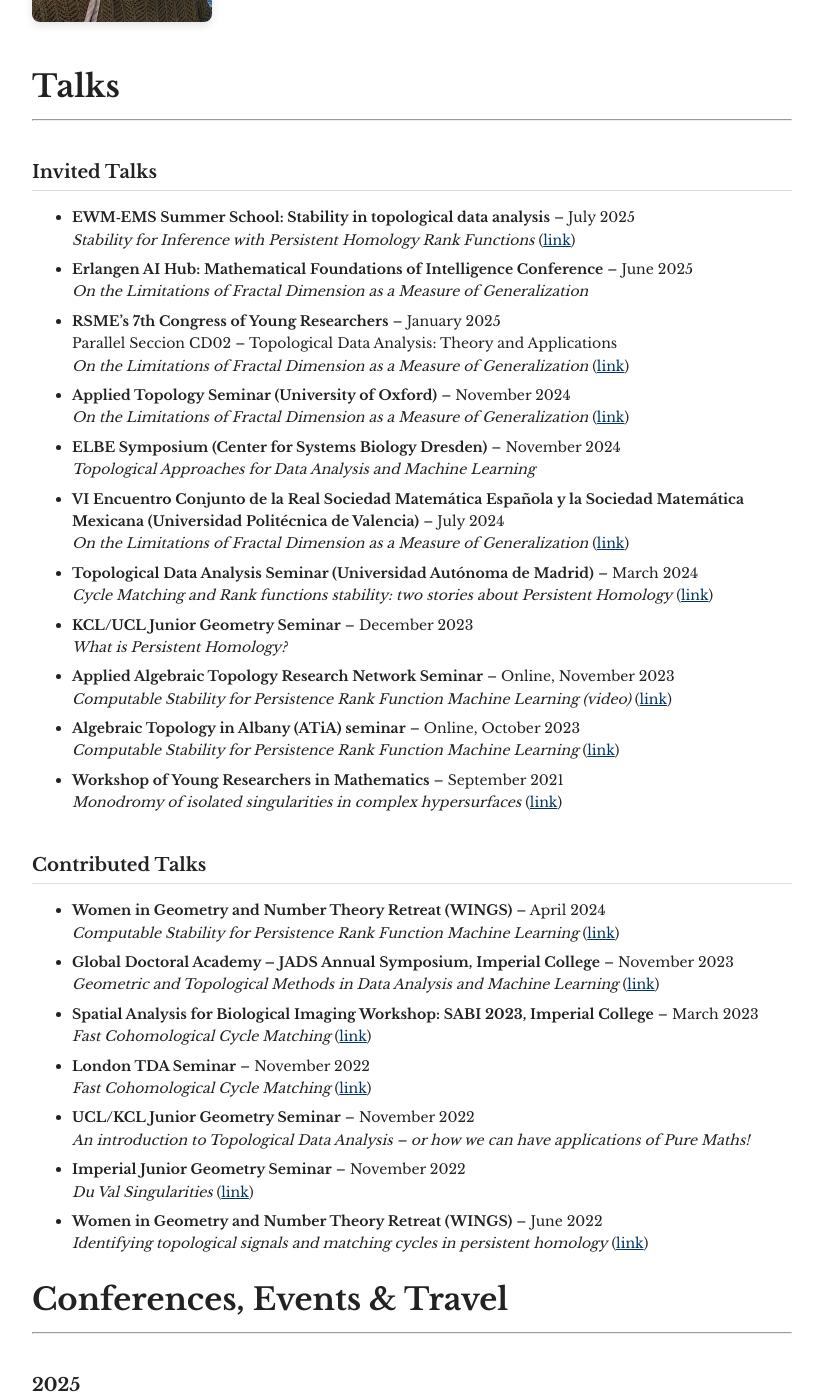
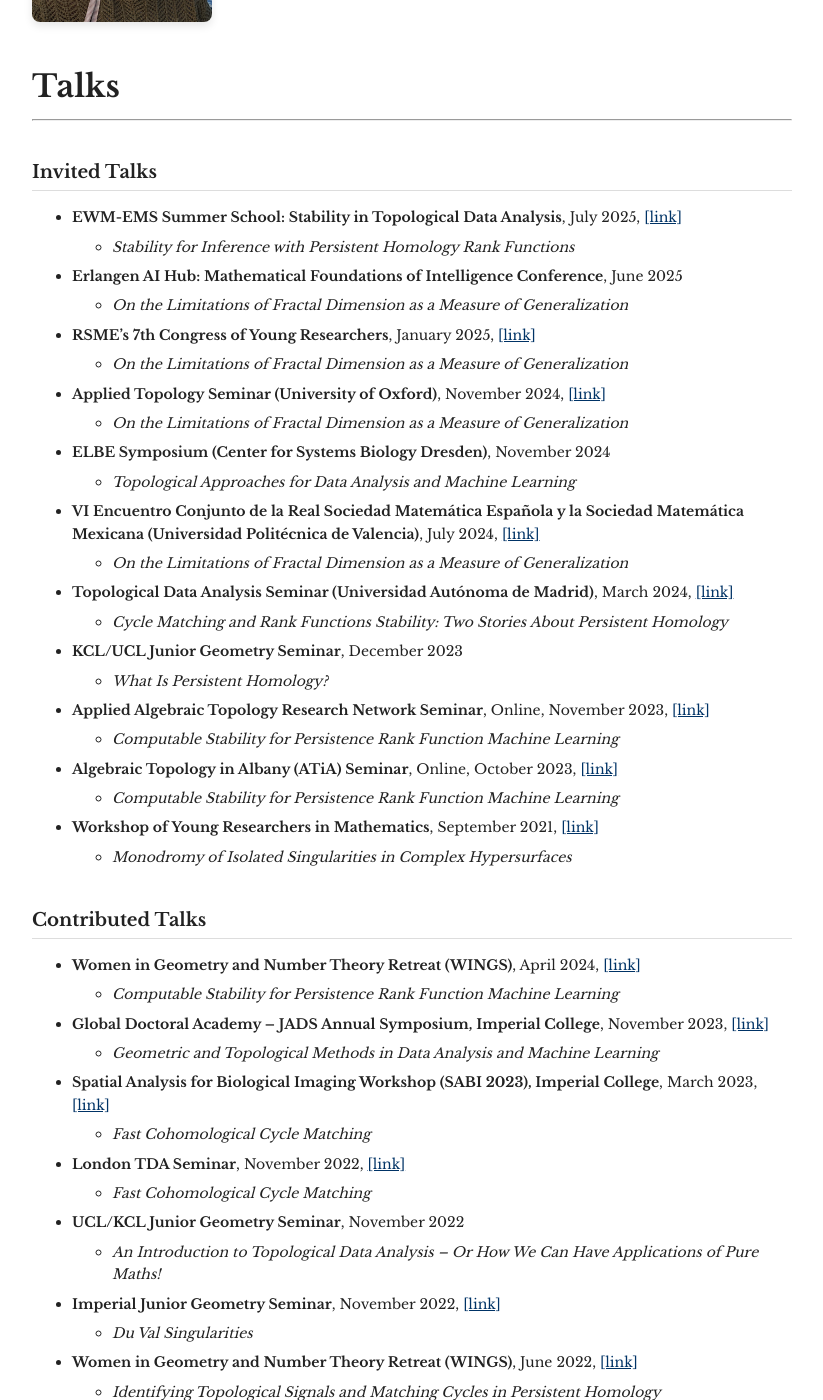
Before and after one commit to inesgare/inesgare.github.io, a Jekyll site: the page built from talks.md, in a window 1280 px wide and 1400 px high, scrolled down 260 px. Shown: the whole window, without its empty margins (228-1051 px from the left). Built offline with Jekyll 4.4.1, drawn with Linux system fonts in a browser that asks for light colours.

Commit message:
modified talks

```diff
--- a/talks.md
+++ b/talks.md
@@ -8,53 +8,53 @@ layout: default
 
 ## Invited Talks
 
-- **EWM‑EMS Summer School: Stability in topological data analysis** – July 2025
-  *Stability for Inference with Persistent Homology Rank Functions* ([link](https://www.mittag-leffler.se/activities/ewm-ems-summer-school-stability-in-topological-data-analysis/))
-- **Erlangen AI Hub: Mathematical Foundations of Intelligence Conference** – June 2025
-  *On the Limitations of Fractal Dimension as a Measure of Generalization*
-- **RSME’s 7th Congress of Young Researchers** – January 2025
-  Parallel Seccion CD02 – Topological Data Analysis: Theory and Applications
-  *On the Limitations of Fractal Dimension as a Measure of Generalization* ([link](https://jovenes2025.rsme.es/paralelaCD02.html))
-- **Applied Topology Seminar (University of Oxford)** – November 2024
-  *On the Limitations of Fractal Dimension as a Measure of Generalization* ([link](https://www.maths.ox.ac.uk/events/list/3368))
-- **ELBE Symposium (Center for Systems Biology Dresden)** – November 2024
-  *Topological Approaches for Data Analysis and Machine Learning*
-- **VI Encuentro Conjunto de la Real Sociedad Matemática Española y la Sociedad Matemática Mexicana (Universidad Politécnica de Valencia)** – July 2024
-  *On the Limitations of Fractal Dimension as a Measure of Generalization* ([link](https://rsme-smm-vi.webs.upv.es/))
-- **Topological Data Analysis Seminar (Universidad Autónoma de Madrid)** – March 2024
-  *Cycle Matching and Rank functions stability: two stories about Persistent Homology* ([link](https://manuelcuerno.github.io/personalpage/tdaseminar))
-- **KCL/UCL Junior Geometry Seminar** – December 2023
-  *What is Persistent Homology?*
-- **Applied Algebraic Topology Research Network Seminar** – Online, November 2023
-  *Computable Stability for Persistence Rank Function Machine Learning (video)* ([link](https://www.aatrn.net/seminar))
-- **Algebraic Topology in Albany (ATiA) seminar** – Online, October 2023
-  *Computable Stability for Persistence Rank Function Machine Learning* ([link](https://albanymath.github.io/ATiA/))
-- **Workshop of Young Researchers in Mathematics** – September 2021
-  *Monodromy of isolated singularities in complex hypersurfaces* ([link](https://blogs.mat.ucm.es/mmatavan/workshop-de-jovenes-investigadores-2021/))
+- **EWM-EMS Summer School: Stability in Topological Data Analysis**, July 2025, [[link]](https://www.mittag-leffler.se/activities/ewm-ems-summer-school-stability-in-topological-data-analysis/)
+  - *Stability for Inference with Persistent Homology Rank Functions*
+- **Erlangen AI Hub: Mathematical Foundations of Intelligence Conference**, June 2025
+  - *On the Limitations of Fractal Dimension as a Measure of Generalization*
+- **RSME’s 7th Congress of Young Researchers**, January 2025, [[link]](https://jovenes2025.rsme.es/paralelaCD02.html)
+  - *On the Limitations of Fractal Dimension as a Measure of Generalization*
+- **Applied Topology Seminar (University of Oxford)**, November 2024, [[link]](https://www.maths.ox.ac.uk/events/list/3368)
+  - *On the Limitations of Fractal Dimension as a Measure of Generalization*
+- **ELBE Symposium (Center for Systems Biology Dresden)**, November 2024
+  - *Topological Approaches for Data Analysis and Machine Learning*
+- **VI Encuentro Conjunto de la Real Sociedad Matemática Española y la Sociedad Matemática Mexicana (Universidad Politécnica de Valencia)**, July 2024, [[link]](https://rsme-smm-vi.webs.upv.es/)
+  - *On the Limitations of Fractal Dimension as a Measure of Generalization*
+- **Topological Data Analysis Seminar (Universidad Autónoma de Madrid)**, March 2024, [[link]](https://manuelcuerno.github.io/personalpage/tdaseminar)
+  - *Cycle Matching and Rank Functions Stability: Two Stories About Persistent Homology*
+- **KCL/UCL Junior Geometry Seminar**, December 2023
+  - *What Is Persistent Homology?*
+- **Applied Algebraic Topology Research Network Seminar**, Online, November 2023, [[link]](https://www.aatrn.net/seminar)
+  - *Computable Stability for Persistence Rank Function Machine Learning*
+- **Algebraic Topology in Albany (ATiA) Seminar**, Online, October 2023, [[link]](https://albanymath.github.io/ATiA/)
+  - *Computable Stability for Persistence Rank Function Machine Learning*
+- **Workshop of Young Researchers in Mathematics**, September 2021, [[link]](https://blogs.mat.ucm.es/mmatavan/workshop-de-jovenes-investigadores-2021/)
+  - *Monodromy of Isolated Singularities in Complex Hypersurfaces*
 
 ## Contributed Talks
 
-- **Women in Geometry and Number Theory Retreat (WINGS)** – April 2024
-  *Computable Stability for Persistence Rank Function Machine Learning* ([link](https://sites.google.com/view/wings2024/home))
-- **Global Doctoral Academy – JADS Annual Symposium, Imperial College** – November 2023
-  *Geometric and Topological Methods in Data Analysis and Machine Learning* ([link](https://www.imperial.ac.uk/admin-services/international-relations/tum-imperial-jads/))
-- **Spatial Analysis for Biological Imaging Workshop: SABI 2023, Imperial College** – March 2023
-  *Fast Cohomological Cycle Matching* ([link](https://quantitativebioimaging.com/sabi2023/))
-- **London TDA Seminar** – November 2022
-  *Fast Cohomological Cycle Matching* ([link](https://www.ninaotter.com/london-tda-sem/15112022))
-- **UCL/KCL Junior Geometry Seminar** – November 2022
-  *An introduction to Topological Data Analysis – or how we can have applications of Pure Maths!*
-- **Imperial Junior Geometry Seminar** – November 2022
-  *Du Val Singularities* ([link](https://www.imperial.ac.uk/events/154581/ines-garcia-redondo-du-val-singularities-junior-geometry-seminar/))
-- **Women in Geometry and Number Theory Retreat (WINGS)** – June 2022
-  *Identifying topological signals and matching cycles in persistent homology* ([link](https://www.ucl.ac.uk/~ucahhgr/wings.html))
+- **Women in Geometry and Number Theory Retreat (WINGS)**, April 2024, [[link]](https://sites.google.com/view/wings2024/home)
+  - *Computable Stability for Persistence Rank Function Machine Learning*
+- **Global Doctoral Academy – JADS Annual Symposium, Imperial College**, November 2023, [[link]](https://www.imperial.ac.uk/admin-services/international-relations/tum-imperial-jads/)
+  - *Geometric and Topological Methods in Data Analysis and Machine Learning*
+- **Spatial Analysis for Biological Imaging Workshop (SABI 2023), Imperial College**, March 2023, [[link]](https://quantitativebioimaging.com/sabi2023/)
+  - *Fast Cohomological Cycle Matching*
+- **London TDA Seminar**, November 2022, [[link]](https://www.ninaotter.com/london-tda-sem/15112022)
+  - *Fast Cohomological Cycle Matching*
+- **UCL/KCL Junior Geometry Seminar**, November 2022
+  - *An Introduction to Topological Data Analysis – Or How We Can Have Applications of Pure Maths!*
+- **Imperial Junior Geometry Seminar**, November 2022, [[link]](https://www.imperial.ac.uk/events/154581/ines-garcia-redondo-du-val-singularities-junior-geometry-seminar/)
+  - *Du Val Singularities*
+- **Women in Geometry and Number Theory Retreat (WINGS)**, June 2022, [[link]](https://www.ucl.ac.uk/~ucahhgr/wings.html)
+  - *Identifying Topological Signals and Matching Cycles in Persistent Homology*
+
 
 # Conferences, Events & Travel
 ---
 
 ## 2025
 - **The Geometric Realization of AATRN**, IMSI, August 18–22, 2025, [[link]](https://www.imsi.institute/activities/the-geometric-realization-of-aatrn-applied-algebraic-topology-research-network/)
-  *Poster presentation: On the Limitations of Fractal Dimension as a Measure of Generalization*
+  - *Poster presentation: On the Limitations of Fractal Dimension as a Measure of Generalization*
 - **Collaborate@ICERM, Finding the Cores of Higher Graphs**, ICERM, July 28–August 1, 2025, [[link]](https://icerm.brown.edu/collaborate#section-1)
 - **LOGML Summer School 2025**, Imperial College London, July 7-11, 2025, [[link]](https://www.logml.ai/)
 - **EWM-EMS Summer School: Stability in Topological Data Analysis**, Institute Mittag–Leffler, June 30–July 4, 2025, [[link]](https://www.mittag-leffler.se/activities/ewm-ems-summer-school-stability-in-topological-data-analysis/)
@@ -64,13 +64,13 @@ layout: default
 
 ## 2024
 - **NeurIPS 2024** (The Thirty-Eighth Annual Conference on Neural Information Processing Systems), Vancouver Convention Center, December 10-15, 2024, [[link]](https://neurips.cc/Conferences/2024)
-  *Poster presentation: On the Limitations of Fractal Dimension as a Measure of Generalization*
+  - *Poster presentation: On the Limitations of Fractal Dimension as a Measure of Generalization*
 - **LOGML Summer School 2024**, Imperial College London, July 8–12, 2024, [[link]](https://www.logml.ai/)
 - **VI Encuentro Conjunto de la Real Sociedad Matemática Española y la Sociedad Matemática Mexicana**, Universidad Politécnica de Valencia, July 1–5, 2024, [[link]](https://rsme-smm-vi.webs.upv.es/)
 - **Mathematics PhD Symposium**, Imperial College London, June 12, 2024, [[link]](https://www.imperial.ac.uk/mathematics/postgraduate/doctoral-programme/current-students/mathematics-phd-symposium/)
-  *Poster presentation: On the Limitations of Fractal Dimension as a Measure of Generalization **(Runner-up of the poster competition)***
+  - *Poster presentation: On the Limitations of Fractal Dimension as a Measure of Generalization **(Runner-up of the poster competition)***
 - **Geometric Deep Learning Workshop**, University of Cambridge, June 10–12, 2024, [[link]](https://maths4dl.ac.uk/newsevents/geometric-deep-learning-workshop-university-of-cambridge-10-12-june-2024)
-  *Poster presentation: On the Limitations of Fractal Dimension as a Measure of Generalization*
+  - *Poster presentation: On the Limitations of Fractal Dimension as a Measure of Generalization*
 - **Women in Geometry and Number Theory Retreat (WINGS)**, April 2024, [[link]](https://sites.google.com/view/wings2024/home)
 
 ## 2023
@@ -81,11 +81,11 @@ layout: default
 - **Women in Geometry and Number Theory Retreat (WINGS)**, April 2023, [[link]](https://www.ucl.ac.uk/~ucahbar/wings.html)
 - **Spatial Analysis for Biological Imaging Workshop (SABI 2023)**, Imperial College London, March 2023, [[link]](https://quantitativebioimaging.com/sabi2023/)
 - **Spring School on Geometric Methods in Data Science**, Braude College, February 2023
-  *Poster presentation: Fast Cohomological Cycle Matching*, [[link]](https://w3.braude.ac.il/event/geometric/?lang=en)
+  - *Poster presentation: Fast Cohomological Cycle Matching*, [[link]](https://w3.braude.ac.il/event/geometric/?lang=en)
 - **Applications of Hodge Theory on Networks**, BIRS, January–February 2023, [[link]](https://www.birs.ca/events/2023/5-day-workshops/23w5116)
 
 ## 2022
 - **8th Mexican Workshop on Applied Geometry and Topology**, Online, November 2022, [[link]](https://8mwgeometrytopology.eventos.cimat.mx/home_8mwtopology)
-  *Poster presentation: Fast Cohomological Cycle Matching*
+  - *Poster presentation: Fast Cohomological Cycle Matching*
 - **Algebraic Topology: Methods, Computation and Science (ATMCS 10)**, University of Oxford, June 2022, [[link]](https://atmcs.web.ox.ac.uk/home)
 - **Women in Geometry and Number Theory Retreat (WINGS)**, June 2022, [[link]](https://www.ucl.ac.uk/~ucahhgr/wings.html)
```
Also changed, not shown: papers.md (+62 -0 lines).
